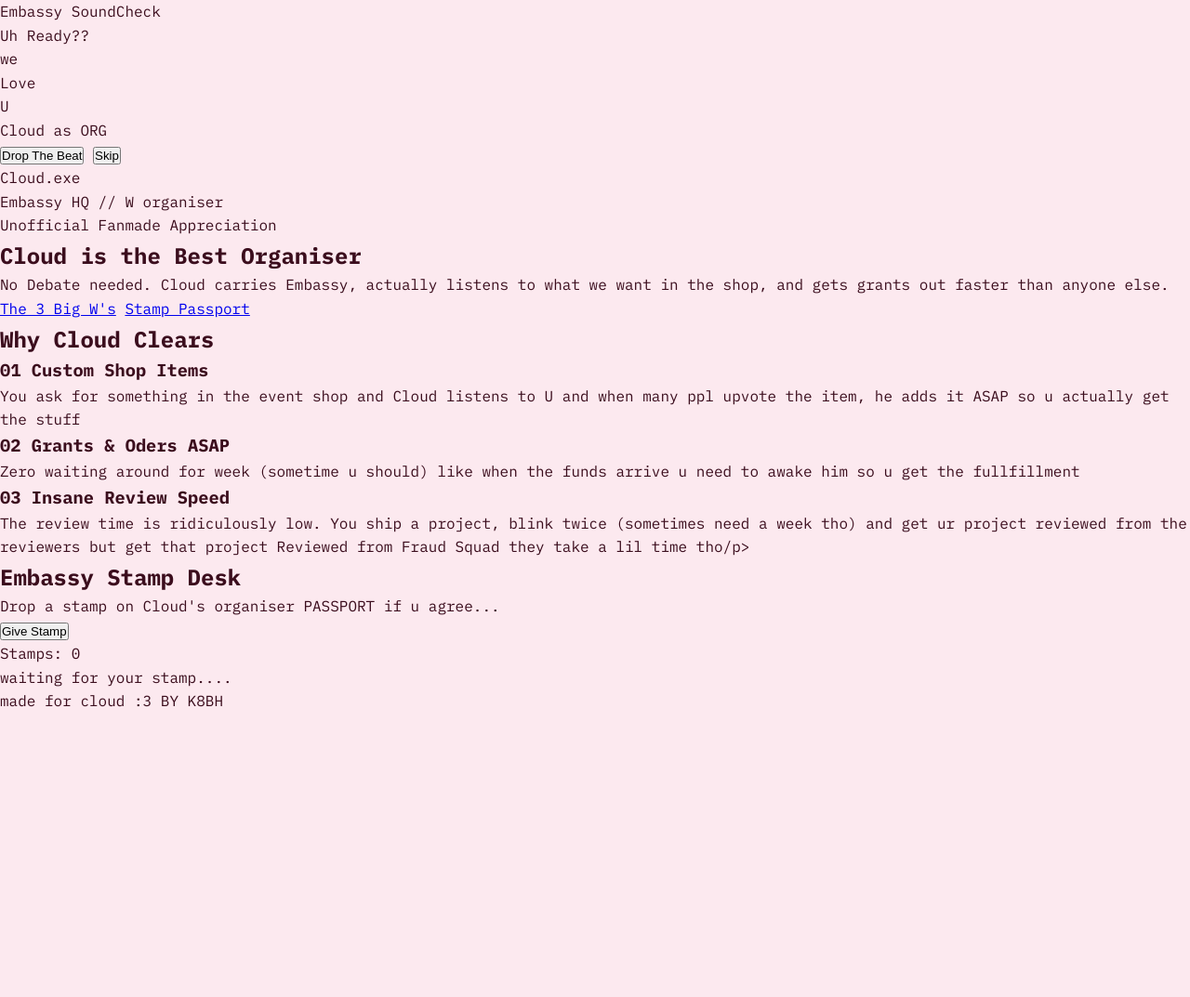
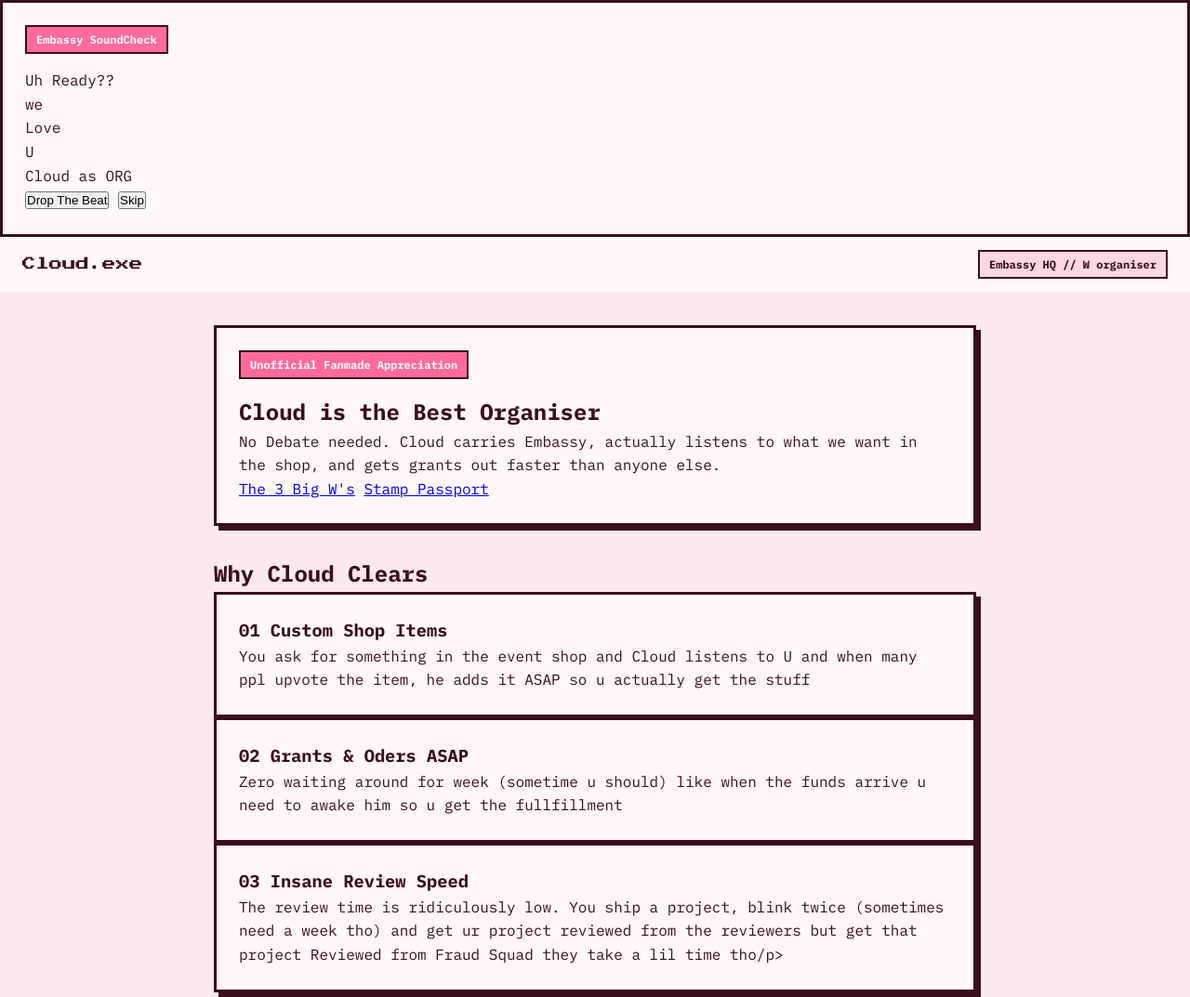
Before and after one commit to K8BH/Clouds-da-best-org, a plain HTML site: page index.html in a window 1280 px wide. Shown: the top 1073 px of the page at 93% size. Before the commit the page ends 816 px from the top, so only its background shows below. Drawn offline with Linux system fonts and the light colour scheme.

Commit message:
added topbar and card layout

```diff
--- a/style.css
+++ b/style.css
@@ -23,3 +23,54 @@ body{
     line-height: 1.6;
     padding-bottom: 48px;
 }
+
+.topbar{
+    background-color:var(--card) ;
+    border-bottom: 3px var(--ink);
+    display: flex;
+    justify-content: space-between;
+    align-items: center;
+    padding: 14px 24px;
+    gap: 12px;
+    flex-wrap: wrap;
+}
+
+.brand{
+    font-family: "Press Start 2P", monospace;
+    font-size: 0.9rem;
+}
+
+.status{
+    background-color: var(--accent-soft);
+    border: 2px solid var(--ink);
+    font-size: 0.75rem;
+    font-weight: 700;
+    padding: 4px 10px;
+}
+
+.container{
+    max-width: 860px;
+    margin: 36px auto 0;
+    padding: 0 20px;
+    display: flex;
+    flex-direction: column;
+    gap: 32px;
+}
+
+.card{
+    background-color: var(--card);
+    border: 3px solid var(--ink);
+    box-shadow: 5px 5px 0 var(--ink) ;
+    padding: 24px;
+}
+
+.tag{
+    display: inline-block;
+    background-color: var(--accent);
+    color: var(--card);
+    border: 2px solid var(--ink);
+    font-size: 0.75rem;
+    font-weight: 700;
+    padding: 4px 10px;
+    margin-bottom: 16px;
+}
```
